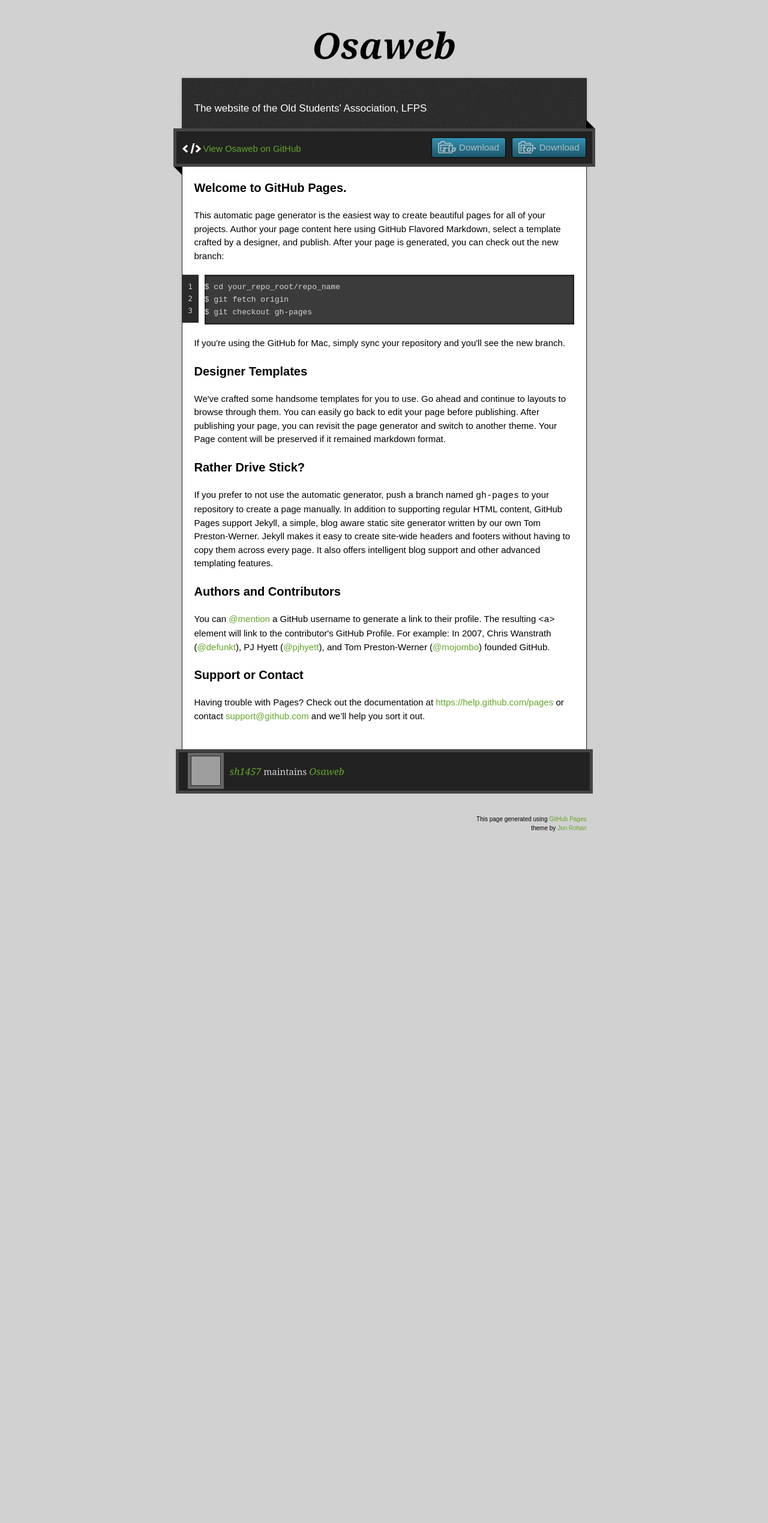
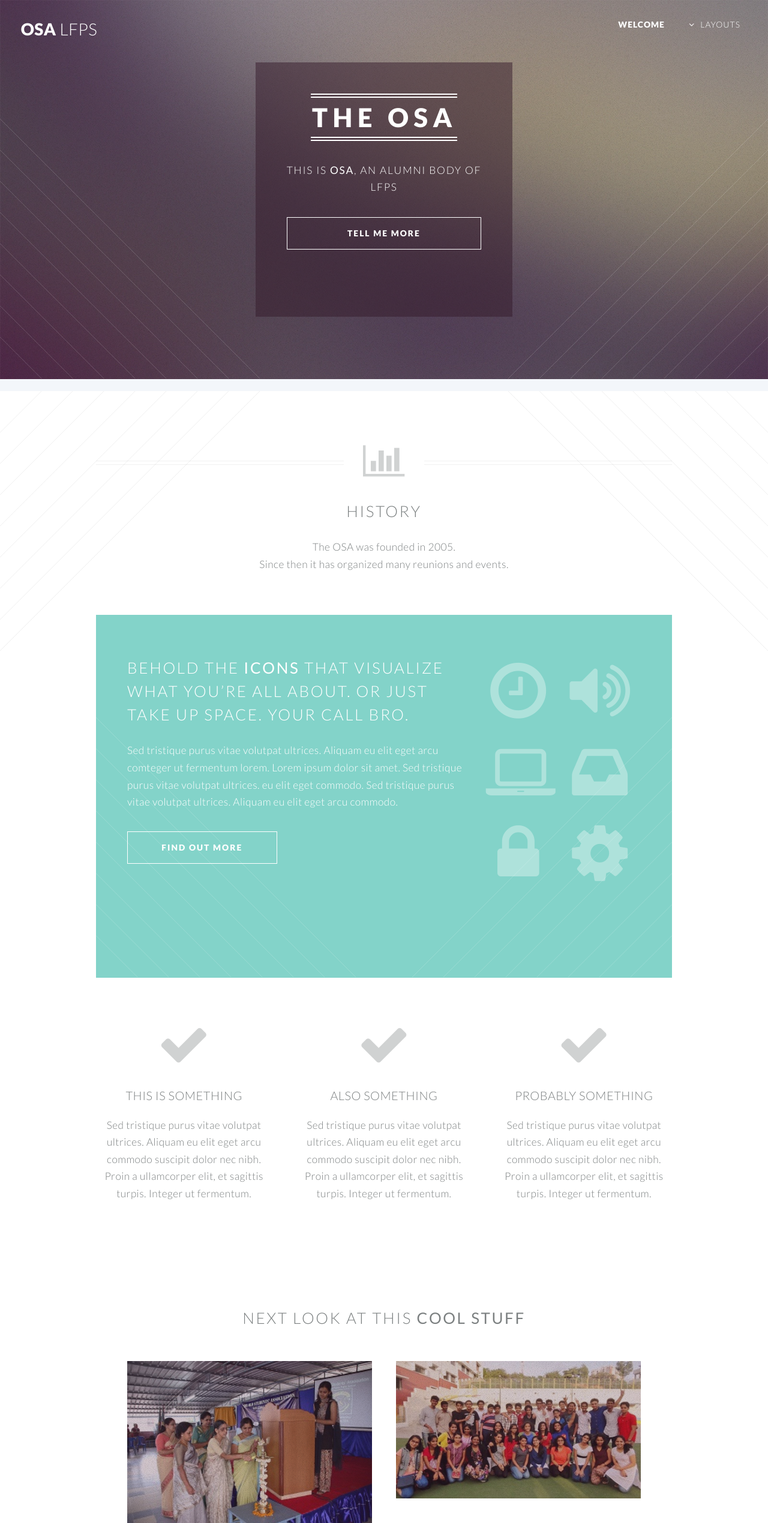
Before and after one commit to sh1457/osaweb, a plain HTML site: page index.html in a window 1280 px wide. Shown: the top 2539 px of the page at 60% size. Before the commit the page ends 1478 px from the top, so only its background shows below. Drawn offline with nearby package versions, Linux system fonts and the light colour scheme; grey boxes are pictures that could not be loaded.

Commit message:
Update index.html

```diff
--- a/index.html
+++ b/index.html
@@ -1,92 +1,278 @@
-<!doctype html>
-<!-- The Time Machine GitHub pages theme was designed and developed by Jon Rohan, on Feb 7, 2012. -->
-<!-- Follow him for fun. http://twitter.com/jonrohan. Tail his code on http://github.com/jonrohan -->
+<!DOCTYPE HTML>
 <html>
   <head>
     <meta charset="utf-8">
     <meta http-equiv="X-UA-Compatible" content="IE=edge,chrome=1">
-
     <link rel="stylesheet" href="stylesheets/stylesheet.css" media="screen">
     <link rel="stylesheet" href="stylesheets/pygment_trac.css">
     <script type="text/javascript" src="https://ajax.googleapis.com/ajax/libs/jquery/1.7.1/jquery.min.js"></script>
     <script type="text/javascript" src="javascripts/script.js"></script>
 
-  <title>Osaweb</title>
-  <meta name="description" content="The website of the Old Students&#39; Association, LFPS">
+		<title>The Old Students Association ~ LFPS</title>
+		<meta http-equiv="content-type" content="text/html; charset=utf-8" />
+		<meta name="description" content="Alumni Organisation of the Little Flower Public School" />
+		<meta name="keywords" content="lfps osa alumni alumnus reunion" />
+		<!--[if lte IE 8]><script src="css/ie/html5shiv.js"></script><![endif]-->
+		<script src="js/jquery.min.js"></script>
+		<script src="js/jquery.dropotron.min.js"></script>
+		<script src="js/jquery.scrolly.min.js"></script>
+		<script src="js/jquery.scrollgress.min.js"></script>
+		<script src="js/skel.min.js"></script>
+		<script src="js/skel-layers.min.js"></script>
+		<script src="js/init.js"></script>
+		<noscript>
+			<link rel="stylesheet" href="css/skel.css" />
+			<link rel="stylesheet" href="css/style.css" />
+			<link rel="stylesheet" href="css/style-wide.css" />
+			<link rel="stylesheet" href="css/style-noscript.css" />
+		</noscript>
+		<!--[if lte IE 8]><link rel="stylesheet" href="css/ie/v8.css" /><![endif]-->
+		<!--[if lte IE 9]><link rel="stylesheet" href="css/ie/v9.css" /><![endif]-->
+	</head>
+	<body class="index">
 
-  <meta name="viewport" content="width=device-width,initial-scale=1">
+		<!-- Header -->
+			<header id="header" class="alt">
+				<h1 id="logo"><a href="index.html">OSA <span>LFPS</span></a></h1>
+				<nav id="nav">
+					<ul>
+						<li class="current"><a href="index.html">Welcome</a></li>
+						<li class="submenu">
+							<a href="">Layouts</a>
+							<ul>
+								<li><a href="left-sidebar.html">Left Sidebar</a></li>
+								<li><a href="right-sidebar.html">Right Sidebar</a></li>
+								<li><a href="no-sidebar.html">No Sidebar</a></li>
+								<li><a href="contact.html">Contact</a></li>
+								<li class="submenu">
+									<a href="">Submenu</a>
+									<ul>
+										<li><a href="#">Dolore Sed</a></li>
+										<li><a href="#">Consequat</a></li>
+										<li><a href="#">Lorem Magna</a></li>
+										<li><a href="#">Sed Magna</a></li>
+										<li><a href="#">Ipsum Nisl</a></li>
+									</ul>
+								</li>
+							</ul>
+						</li>
+						<!--<li><a href="#" class="button special">Sign Up</a></li>
+						-->
+					</ul>
+				</nav>
+			</header>
 
-</head>
+		<!-- Banner -->
+			<section id="banner">
 
-<body>
+				<!--
+					".inner" is set up as an inline-block so it automatically expands
+					in both directions to fit whatever's inside it. This means it won't
+					automatically wrap lines, so be sure to use line breaks where
+					appropriate (<br />).
+				-->
 
-  <div class="wrapper">
+				<div class="inner">
+
 					<header>
-      <h1 class="title">Osaweb</h1>
+						<h2>The OSA</h2>
 					</header>
-    <div id="container">
-      <p class="tagline">The website of the Old Students&#39; Association, LFPS</p>
-      <div id="main" role="main">
-        <div class="download-bar">
-        <div class="inner">
-          <a href="https://github.com/sh1457/osaweb/tarball/master" class="download-button tar"><span>Download</span></a>
-          <a href="https://github.com/sh1457/osaweb/zipball/master" class="download-button zip"><span>Download</span></a>
-          <a href="https://github.com/sh1457/osaweb" class="code">View Osaweb on GitHub</a>
+					<p>This is <strong>OSA</strong>, an alumni body of
+					<br />
+					LFPS
+					<br />
+					</p>
+					<footer>
+						<ul class="buttons vertical">
+							<li><a href="#main" class="button fit scrolly">Tell Me More</a></li>
+						</ul>
+					</footer>
+
 				</div>
-        <span class="blc"></span><span class="trc"></span>
+
+			</section>
+
+		<!-- Main -->
+			<article id="main">
+
+				<header class="special container">
+					<span class="icon fa-bar-chart-o"></span>
+					<h2>History</h2>
+					<p>The OSA was founded in 2005.
+					<br />
+					Since then it has organized many reunions and events.
+					</p>
+				</header>
+
+				<!-- One -->
+					<section class="wrapper style2 container special-alt">
+						<div class="row 50%">
+							<div class="8u 12u(2)">
+
+								<header>
+									<h2>Behold the <strong>icons</strong> that visualize what you’re all about. or just take up space. your call bro.</h2>
+								</header>
+								<p>Sed tristique purus vitae volutpat ultrices. Aliquam eu elit eget arcu comteger ut fermentum lorem. Lorem ipsum dolor sit amet. Sed tristique purus vitae volutpat ultrices. eu elit eget commodo. Sed tristique purus vitae volutpat ultrices. Aliquam eu elit eget arcu commodo.</p>
+								<footer>
+									<ul class="buttons">
+										<li><a href="#" class="button">Find Out More</a></li>
+									</ul>
+								</footer>
+
 							</div>
-        <article class="markdown-body">
-          <h3>
-<a id="welcome-to-github-pages" class="anchor" href="#welcome-to-github-pages" aria-hidden="true"><span class="octicon octicon-link"></span></a>Welcome to GitHub Pages.</h3>
+							<div class="4u 12u(2) important(2)">
 
-<p>This automatic page generator is the easiest way to create beautiful pages for all of your projects. Author your page content here using GitHub Flavored Markdown, select a template crafted by a designer, and publish. After your page is generated, you can check out the new branch:</p>
+								<ul class="featured-icons">
+									<li><span class="icon fa-clock-o"><span class="label">Feature 1</span></span></li>
+									<li><span class="icon fa-volume-up"><span class="label">Feature 2</span></span></li>
+									<li><span class="icon fa-laptop"><span class="label">Feature 3</span></span></li>
+									<li><span class="icon fa-inbox"><span class="label">Feature 4</span></span></li>
+									<li><span class="icon fa-lock"><span class="label">Feature 5</span></span></li>
+									<li><span class="icon fa-cog"><span class="label">Feature 6</span></span></li>
+								</ul>
 
-<pre><code>$ cd your_repo_root/repo_name
-$ git fetch origin
-$ git checkout gh-pages
-</code></pre>
-
-<p>If you're using the GitHub for Mac, simply sync your repository and you'll see the new branch.</p>
-
-<h3>
-<a id="designer-templates" class="anchor" href="#designer-templates" aria-hidden="true"><span class="octicon octicon-link"></span></a>Designer Templates</h3>
-
-<p>We've crafted some handsome templates for you to use. Go ahead and continue to layouts to browse through them. You can easily go back to edit your page before publishing. After publishing your page, you can revisit the page generator and switch to another theme. Your Page content will be preserved if it remained markdown format.</p>
-
-<h3>
-<a id="rather-drive-stick" class="anchor" href="#rather-drive-stick" aria-hidden="true"><span class="octicon octicon-link"></span></a>Rather Drive Stick?</h3>
-
-<p>If you prefer to not use the automatic generator, push a branch named <code>gh-pages</code> to your repository to create a page manually. In addition to supporting regular HTML content, GitHub Pages support Jekyll, a simple, blog aware static site generator written by our own Tom Preston-Werner. Jekyll makes it easy to create site-wide headers and footers without having to copy them across every page. It also offers intelligent blog support and other advanced templating features.</p>
-
-<h3>
-<a id="authors-and-contributors" class="anchor" href="#authors-and-contributors" aria-hidden="true"><span class="octicon octicon-link"></span></a>Authors and Contributors</h3>
-
-<p>You can <a href="https://github.com/blog/821" class="user-mention">@mention</a> a GitHub username to generate a link to their profile. The resulting <code>&lt;a&gt;</code> element will link to the contributor's GitHub Profile. For example: In 2007, Chris Wanstrath (<a href="https://github.com/defunkt" class="user-mention">@defunkt</a>), PJ Hyett (<a href="https://github.com/pjhyett" class="user-mention">@pjhyett</a>), and Tom Preston-Werner (<a href="https://github.com/mojombo" class="user-mention">@mojombo</a>) founded GitHub.</p>
-
-<h3>
-<a id="support-or-contact" class="anchor" href="#support-or-contact" aria-hidden="true"><span class="octicon octicon-link"></span></a>Support or Contact</h3>
-
-<p>Having trouble with Pages? Check out the documentation at <a href="https://help.github.com/pages">https://help.github.com/pages</a> or contact <a href="mailto:support@github.com">support@github.com</a> and we’ll help you sort it out.</p>
-        </article>
 							</div>
 						</div>
-    <footer>
-      <div class="owner">
-      <p><a href="https://github.com/sh1457" class="avatar"><img src="https://avatars1.githubusercontent.com/u/6884983?v=3&amp;s=60" width="48" height="48"></a> <a href="https://github.com/sh1457">sh1457</a> maintains <a href="https://github.com/sh1457/osaweb">Osaweb</a></p>
+					</section>
 
+				<!-- Two -->
+					<section class="wrapper style1 container special">
+						<div class="row">
+							<div class="4u 12u(2)">
+
+								<section>
+									<span class="icon featured fa-check"></span>
+									<header>
+										<h3>This is Something</h3>
+									</header>
+									<p>Sed tristique purus vitae volutpat ultrices. Aliquam eu elit eget arcu commodo suscipit dolor nec nibh. Proin a ullamcorper elit, et sagittis turpis. Integer ut fermentum.</p>
+								</section>
 
 							</div>
-      <div class="creds">
-        <small>This page generated using <a href="http://pages.github.com/">GitHub Pages</a><br>theme by <a href="https://twitter.com/jonrohan/">Jon Rohan</a></small>
+							<div class="4u 12u(2)">
+
+								<section>
+									<span class="icon featured fa-check"></span>
+									<header>
+										<h3>Also Something</h3>
+									</header>
+									<p>Sed tristique purus vitae volutpat ultrices. Aliquam eu elit eget arcu commodo suscipit dolor nec nibh. Proin a ullamcorper elit, et sagittis turpis. Integer ut fermentum.</p>
+								</section>
+
 							</div>
-    </footer>
+							<div class="4u 12u(2)">
+
+								<section>
+									<span class="icon featured fa-check"></span>
+									<header>
+										<h3>Probably Something</h3>
+									</header>
+									<p>Sed tristique purus vitae volutpat ultrices. Aliquam eu elit eget arcu commodo suscipit dolor nec nibh. Proin a ullamcorper elit, et sagittis turpis. Integer ut fermentum.</p>
+								</section>
+
 							</div>
-  <div class="current-section">
-    <a href="#top">Scroll to top</a>
-    <a href="https://github.com/sh1457/osaweb/tarball/master" class="tar">tar</a><a href="https://github.com/sh1457/osaweb/zipball/master" class="zip">zip</a><a href="" class="code">source code</a>
-    <p class="name"></p>
+						</div>
+					</section>
+
+				<!-- Three -->
+					<section class="wrapper style3 container special">
+
+						<header class="major">
+							<h2>Next look at this <strong>cool stuff</strong></h2>
+						</header>
+
+						<div class="row">
+							<div class="6u 12u(2)">
+
+								<section>
+									<a href="#" class="image featured"><img src="images/pic01.jpg" alt="" /></a>
+									<header>
+										<h3>A Really Fast Train</h3>
+									</header>
+									<p>Sed tristique purus vitae volutpat commodo suscipit amet sed nibh. Proin a ullamcorper sed blandit. Sed tristique purus vitae volutpat commodo suscipit ullamcorper sed blandit lorem ipsum dolore.</p>
+								</section>
+
+							</div>
+							<div class="6u 12u(2)">
+
+								<section>
+									<a href="#" class="image featured"><img src="images/pic02.jpg" alt="" /></a>
+									<header>
+										<h3>An Airport Terminal</h3>
+									</header>
+									<p>Sed tristique purus vitae volutpat commodo suscipit amet sed nibh. Proin a ullamcorper sed blandit. Sed tristique purus vitae volutpat commodo suscipit ullamcorper sed blandit lorem ipsum dolore.</p>
+								</section>
+
+							</div>
+						</div>
+						<div class="row">
+							<div class="6u 12u(2)">
+
+								<section>
+									<a href="#" class="image featured"><img src="images/pic03.jpg" alt="" /></a>
+									<header>
+										<h3>Hyperspace Travel</h3>
+									</header>
+									<p>Sed tristique purus vitae volutpat commodo suscipit amet sed nibh. Proin a ullamcorper sed blandit. Sed tristique purus vitae volutpat commodo suscipit ullamcorper sed blandit lorem ipsum dolore.</p>
+								</section>
+
+							</div>
+							<div class="6u 12u(2)">
+
+								<section>
+									<a href="#" class="image featured"><img src="images/pic04.jpg" alt="" /></a>
+									<header>
+										<h3>And Another Train</h3>
+									</header>
+									<p>Sed tristique purus vitae volutpat commodo suscipit amet sed nibh. Proin a ullamcorper sed blandit. Sed tristique purus vitae volutpat commodo suscipit ullamcorper sed blandit lorem ipsum dolore.</p>
+								</section>
+
+							</div>
 						</div>
 
+						<footer class="major">
+							<ul class="buttons">
+								<li><a href="#" class="button">See More</a></li>
+							</ul>
+						</footer>
+
+					</section>
+
+			</article>
+
+		<!-- CTA -->
+			<section id="cta">
+
+				<header>
+					<h2>Ready to do <strong>something</strong>?</h2>
+					<p>Proin a ullamcorper elit, et sagittis turpis integer ut fermentum.</p>
+				</header>
+				<footer>
+					<ul class="buttons">
+						<li><a href="#" class="button special">Take My Money</a></li>
+						<li><a href="#" class="button">LOL Wut</a></li>
+					</ul>
+				</footer>
+
+			</section>
+
+		<!-- Footer -->
+			<footer id="footer">
+
+				<ul class="icons">
+					<li><a href="https://www.facebook.com/osaxlfps" class="icon circle fa-facebook"><span class="label">Facebook</span></a></li>
+					<li><a href="#" class="icon circle fa-google-plus"><span class="label">Google+</span></a></li>
+					<!-- <li><a href="#" class="icon circle fa-twitter"><span class="label">Twitter</span></a></li>
+					<li><a href="#" class="icon circle fa-github"><span class="label">Github</span></a></li>
+					<li><a href="#" class="icon circle fa-dribbble"><span class="label">Dribbble</span></a></li>
+					-->
+				</ul>
+
+				<ul class="copyright">
+					<li>&copy; Untitled</li><li>Design: <a href="http://html5up.net">HTML5 UP</a></li>
+				</ul>
+
+			</footer>
 
 	</body>
 </html>
```
Lines whose indentation alone changed are shown as unchanged.
